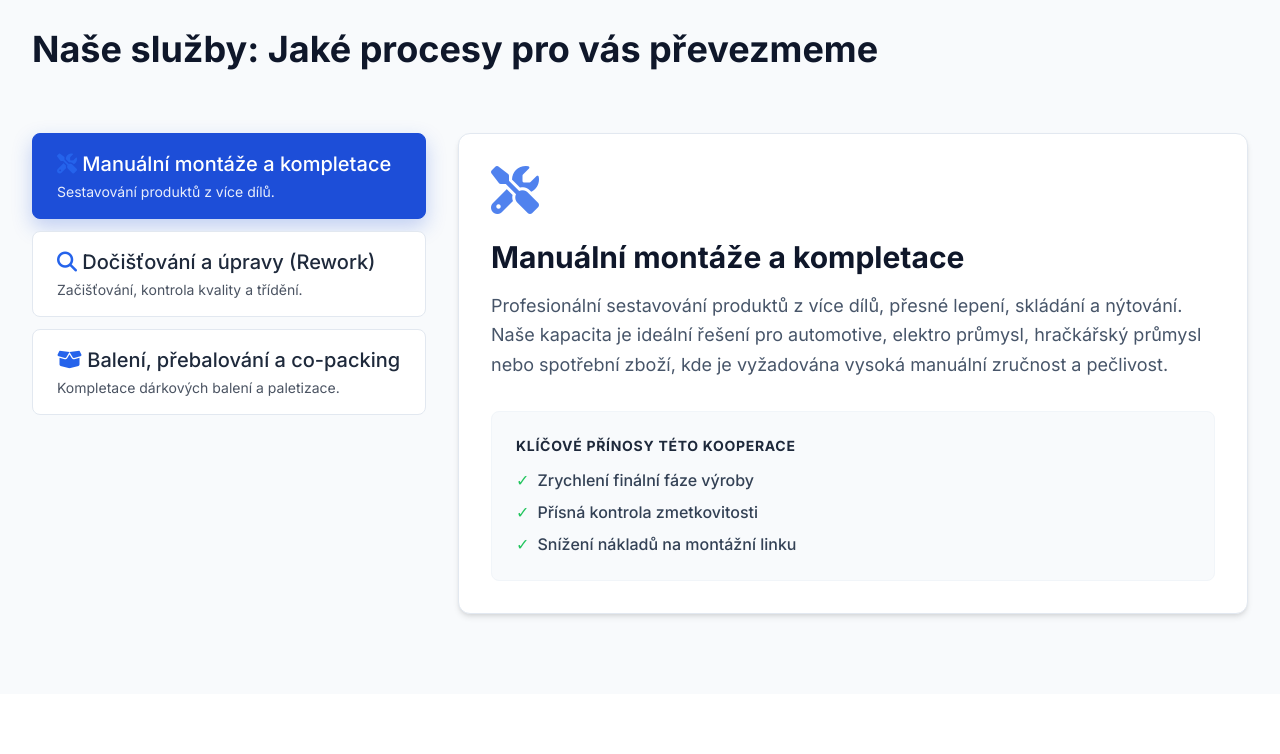
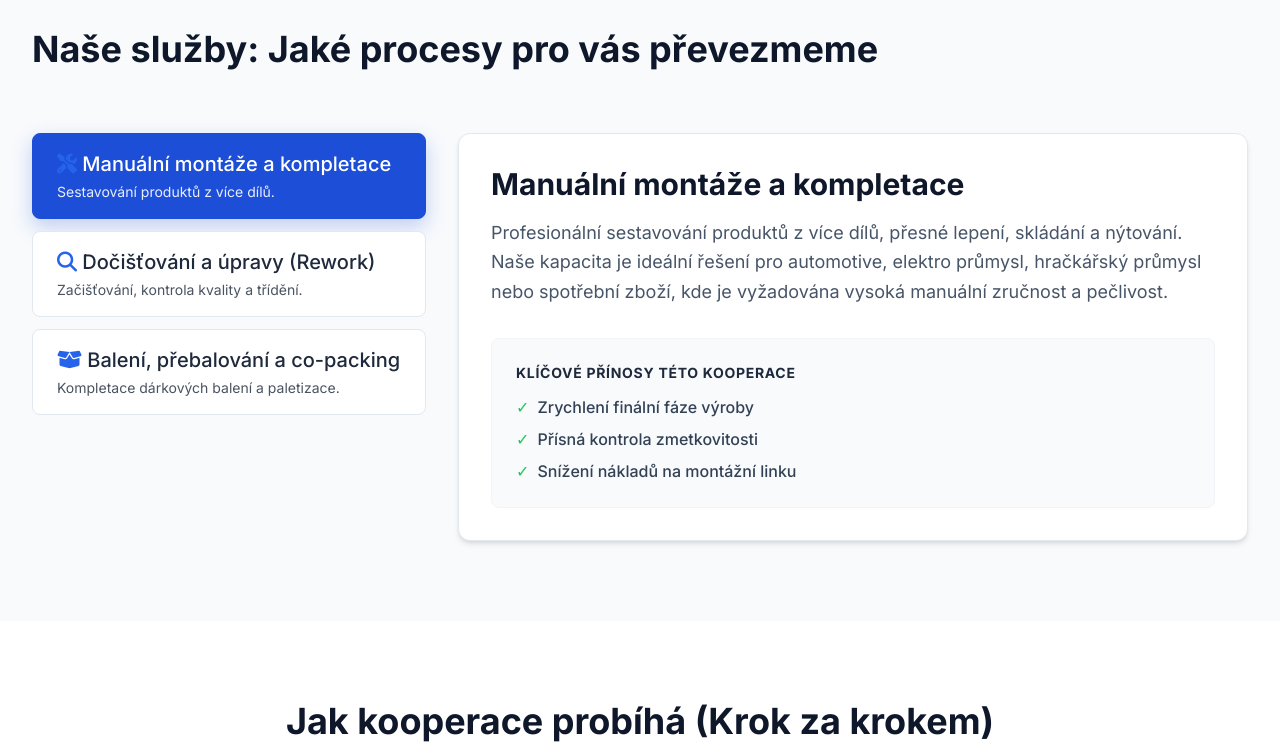
Before and after one commit to michael-sevcik/autostilo, a plain HTML site: page index.html in a window 1280 px wide. Shown: the part 860-1614 px from the top of the page. Drawn offline with nearby package versions, Linux system fonts and the light colour scheme.

Commit message:
feat: remove icon from service details

```diff
--- a/index.html
+++ b/index.html
@@ -502,7 +502,7 @@
             let benefitsHtml = data.benefits.map(b => `<li class="flex items-center gap-2"><span class="text-green-500">✓</span> ${b}</li>`).join('');
 
             serviceContentContainer.innerHTML = `
-                <div class="text-5xl mb-6 opacity-80">${data.icon}</div>
+
                 <h3 class="text-3xl font-bold text-slate-900 mb-4">${data.title}</h3>
                 <p class="text-lg text-slate-600 mb-8 leading-relaxed">${data.fullDesc}</p>
                 <div class="bg-slate-50 rounded-lg p-6 border border-slate-100">
```
